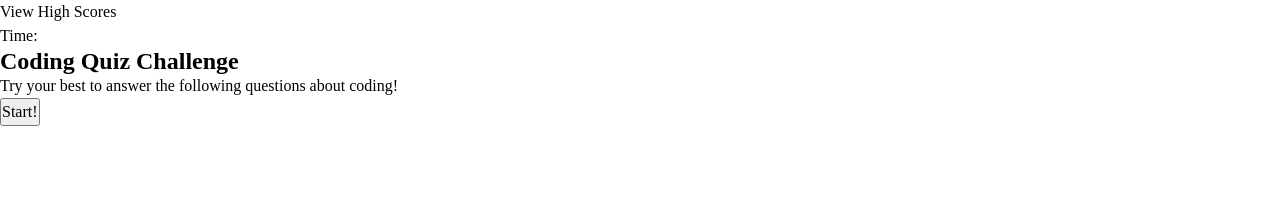
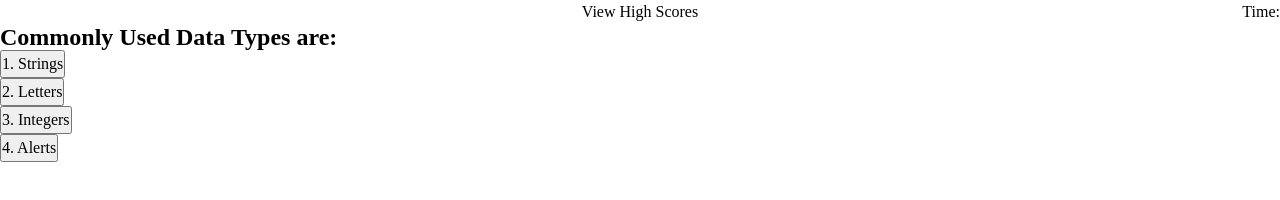
Before and after one commit to hstephan23/quiz_challenge, a plain HTML site: page index.html in a window 1280 px wide. Both pictures are taken after a click on the button "Start!". Drawn offline with Linux system fonts and the light colour scheme.

Commit message:
added some basic css and javascript

```diff
--- a/assets/script.js
+++ b/assets/script.js
@@ -0,0 +1,27 @@
+// various variables for elements or classes to be selected
+let startButton = document.getElementById("start");
+
+
+// various listener functions
+startButton.addEventListener("click", function () {
+    menuDisappear("menu");
+    startGame();
+    questionAppear("question1");
+});
+
+
+
+//functions
+function menuDisappear(id) {
+    let erase = document.getElementById(id);
+    erase.style.display = "none";
+}
+
+function questionAppear(id) {
+    let show = document.getElementById(id);
+    show.style.display = "inline";
+}
+
+function startGame() {
+
+}
--- a/assets/style.css
+++ b/assets/style.css
@@ -3,6 +3,25 @@
     padding: 0;
 }
 
+header {
+    display: grid;
+    grid-template-areas:
+        high-score timer;
+}
+
+#high-score {
+    grid-area: high-score;
+
+}
+
+#timer {
+    grid-area: timer;
+    text-align: right;
+}
+.menu {
+    display: inline;
+}
+
 .full-question {
     display: none;
 }
--- a/index.html
+++ b/index.html
@@ -10,20 +10,20 @@
 </head>
 <body>
     <header>
-        <p>View High Scores</p>
-        <p>Time: </p>
+        <p id="high-score">View High Scores</p>
+        <p id="timer">Time: </p>
     </header>
     <main>
         <section id="menu">
             <h1>Coding Quiz Challenge</h1>
             <p>Try your best to answer the following questions about coding!</p>
-            <button>Start!</button>
+            <button id="start">Start!</button>
         </section>
-        <section class="full-question">
+        <section class="full-question" id="question1">
             <h1 class="question">Commonly Used Data Types are:</h1>
-            <button class="item" value="true">1. Strings</button>
-            <button class="item" value="false">2. Letters</button>
-            <button class="item" value="false">3. Integers</button>
+            <button class="item" value="true">1. Strings</button><br>
+            <button class="item" value="false">2. Letters</button><br>
+            <button class="item" value="false">3. Integers</button><br>
             <button class="item" value="false">4. Alerts</button>
         </section>
     </main>
```
